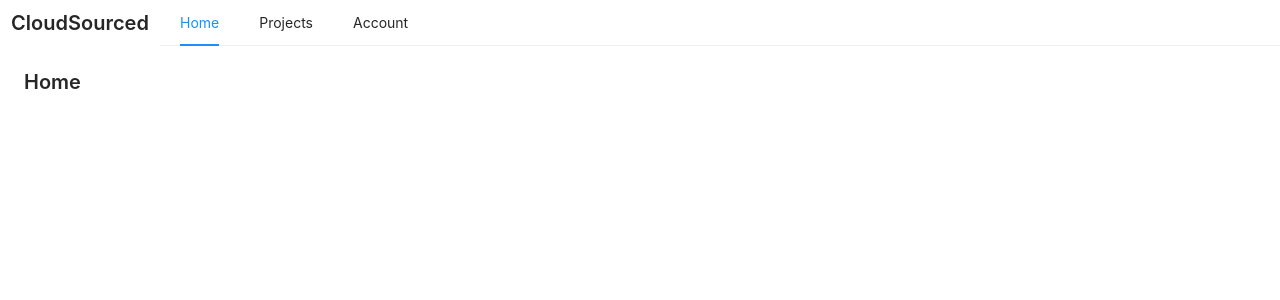
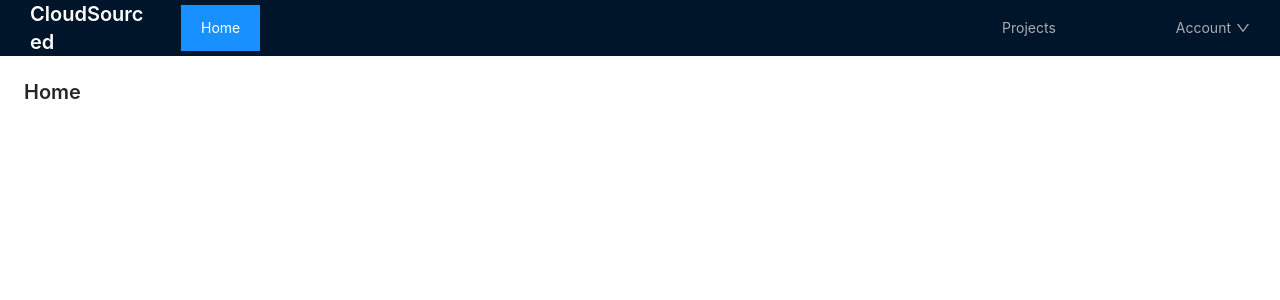
Before and after one commit to Z-Farook/Cloudsourced, a React (Create React App) app in the folder frontend/: page /home in a window 1280 px wide. Shown: the top 300 px of the page. Built offline with nearby package versions, Linux system fonts and the light colour scheme.

Commit message:
Better menu

```diff
--- a/frontend/src/components/layout/DefaultLayout/index.tsx
+++ b/frontend/src/components/layout/DefaultLayout/index.tsx
@@ -10,9 +10,7 @@ const DefaultLayout: React.FC<IProps> = (props) => {
   return (
     <Layout>
       <Header />
-      <Layout.Content
-        style={{ backgroundColor: "white"}}
-      >
+      <Layout.Content style={{ backgroundColor: "white" }}>
         {props.children}
       </Layout.Content>
       {/* <Footer /> */}
--- a/frontend/src/components/layout/Header/index.tsx
+++ b/frontend/src/components/layout/Header/index.tsx
@@ -1,23 +1,21 @@
 import React, { useMemo } from "react";
-import { Col, Menu, Row, Typography } from "antd";
+import { Menu, Typography, Layout } from "antd";
 import { RouteComponentProps, withRouter } from "react-router";
+import { DownOutlined } from "@ant-design/icons";
 
 export enum EMenuItem {
   Home,
   Projects,
-  UserProjects,
 }
 
 export const menuItemUrls: Record<EMenuItem, string> = {
   [EMenuItem.Home]: "/home",
   [EMenuItem.Projects]: "/projects",
-  [EMenuItem.UserProjects]: "/account",
 };
 
 export const menuItemTexts: Record<EMenuItem, string> = {
   [EMenuItem.Home]: "Home",
   [EMenuItem.Projects]: "Projects",
-  [EMenuItem.UserProjects]: "Account",
 };
 
 interface IProps extends RouteComponentProps {}
@@ -37,26 +35,27 @@ const Header: React.FC<IProps> = (props) => {
   }, [props.location.pathname]);
 
   return (
-    <Row
+    <div
       style={{
         display: "flex",
-        backgroundColor: "white",
+        alignItems: "center",
+        paddingLeft: 30,
+        paddingRight: 10,
+        backgroundColor: "#001529",
       }}
     >
-      <Col
-        span={3}
-        style={{
-          justifyContent: "center",
-          alignItems: "center",
-          display: "flex",
-        }}
-      >
-        <Typography.Title level={4} style={{ margin: 0 }}>
+      {/*<Layout.Header style={{ display: "flex", alignItems: "center" }}>*/}
+      <div className="logo">
+        <Typography.Title level={4} style={{ margin: 0, color: "white" }}>
           CloudSourced
         </Typography.Title>
-      </Col>
-      <Col span={21}>
-        <Menu theme="light" mode="horizontal" selectedKeys={selectedKeys}>
+      </div>
+      <Menu
+        theme="dark"
+        mode="horizontal"
+        style={{ marginLeft: 30, display: "flex", width: "100%" }}
+        selectedKeys={selectedKeys}
+      >
         {Object.keys(EMenuItem).map((key) => {
           const enumEntry = Number(key) as EMenuItem;
           return (
@@ -68,9 +67,27 @@ const Header: React.FC<IProps> = (props) => {
             </Menu.Item>
           );
         })}
+        <div style={{ flex: 1 }} />
+        <Menu.SubMenu
+          title={
+            <span style={{ display: "flex", alignItems: "center" }}>
+              <span>Account</span>
+              <span style={{ marginLeft: 5 }}>
+                <DownOutlined />
+              </span>
+            </span>
+          }
+        >
+          <Menu.Item onClick={() => props.history.push("/account/login")}>
+            Login
+          </Menu.Item>
+          <Menu.Item onClick={() => props.history.push("/account/register")}>
+            Register
+          </Menu.Item>
+        </Menu.SubMenu>
       </Menu>
-      </Col>
-    </Row>
+      {/*</Layout.Header>*/}
+    </div>
   );
 };
 
--- a/frontend/src/pages/Account/index.tsx
+++ b/frontend/src/pages/Account/index.tsx
@@ -6,7 +6,7 @@ import { Row, Button, PageHeader } from "antd";
 import { PlusOutlined } from "@ant-design/icons";
 interface IProps extends RouteComponentProps {}
 
-const UserProjectsPage: React.FC<IProps> = (props) => {
+const AccountPage: React.FC<IProps> = (props) => {
   return (
     <DefaultLayout>
       <PageHeader
@@ -21,7 +21,7 @@ const UserProjectsPage: React.FC<IProps> = (props) => {
             <PlusOutlined />
           </Button>,
         ]}
-      ></PageHeader>
+      />
       <div className="Grid" style={{ padding: 20 }}>
         <Row justify="center" gutter={[24, 24]}>
           {/* {myProjectMocks.map((v, i) => {
@@ -37,4 +37,4 @@ const UserProjectsPage: React.FC<IProps> = (props) => {
   );
 };
 
-export default withRouter(UserProjectsPage);
+export default withRouter(AccountPage);
--- a/frontend/src/routing/MainRouter.tsx
+++ b/frontend/src/routing/MainRouter.tsx
@@ -11,7 +11,7 @@ import ProjectDetailPage from "../pages/ProjectDetailPage";
 import ProjectPage from "../pages/ProjectPage";
 import FeaturePage from "../pages/ProjectPage/FeaturePage";
 
-import UserProjectsPage from "../pages/Account";
+import AccountPage from "../pages/Account";
 import CreateProjectPage from "../pages/CreateProjectPage";
 
 interface IProps {}
@@ -23,7 +23,7 @@ const MainRouter: React.FC<IProps> = (props) => {
         <Route exact path="/" component={() => <Redirect to="/home" />} />
         <Route exact path="/home" component={HomePage} />
         <Route exact path="/projects" component={ProjectPage} />
-        <Route exact path="/account" component={UserProjectsPage} />
+        <Route exact path="/account" component={AccountPage} />
         <Route
           exact
           path="/user/project/create"
```
Lines whose indentation alone changed are shown as unchanged.
